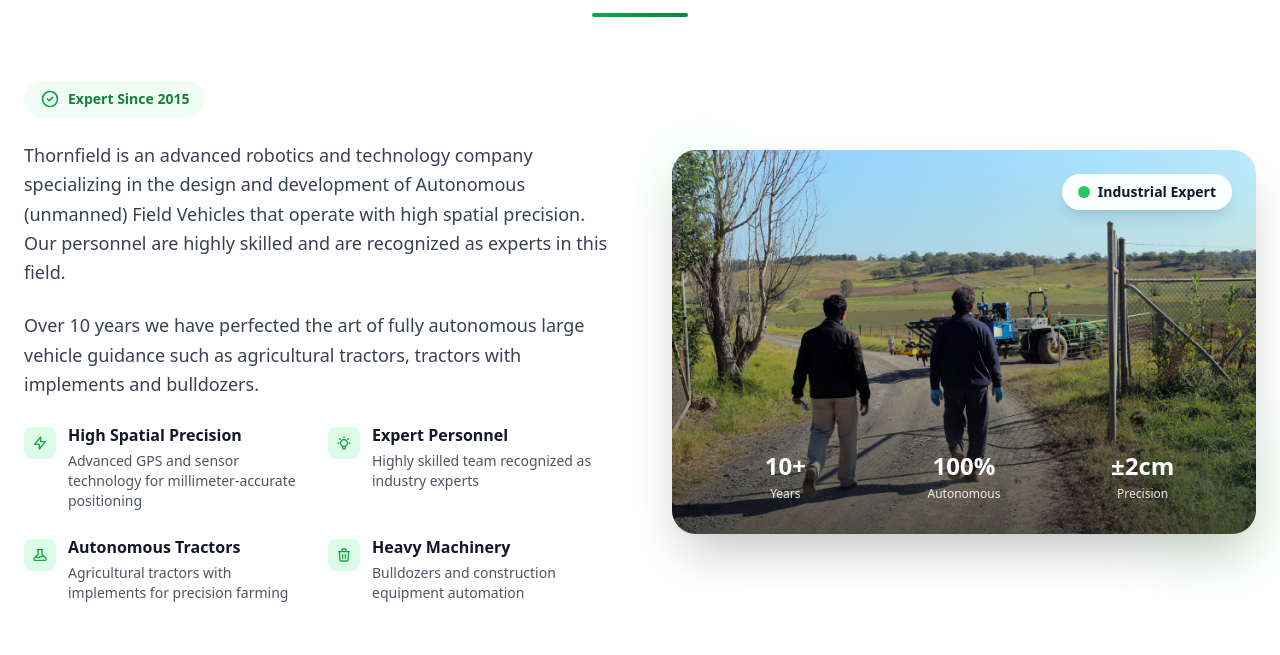
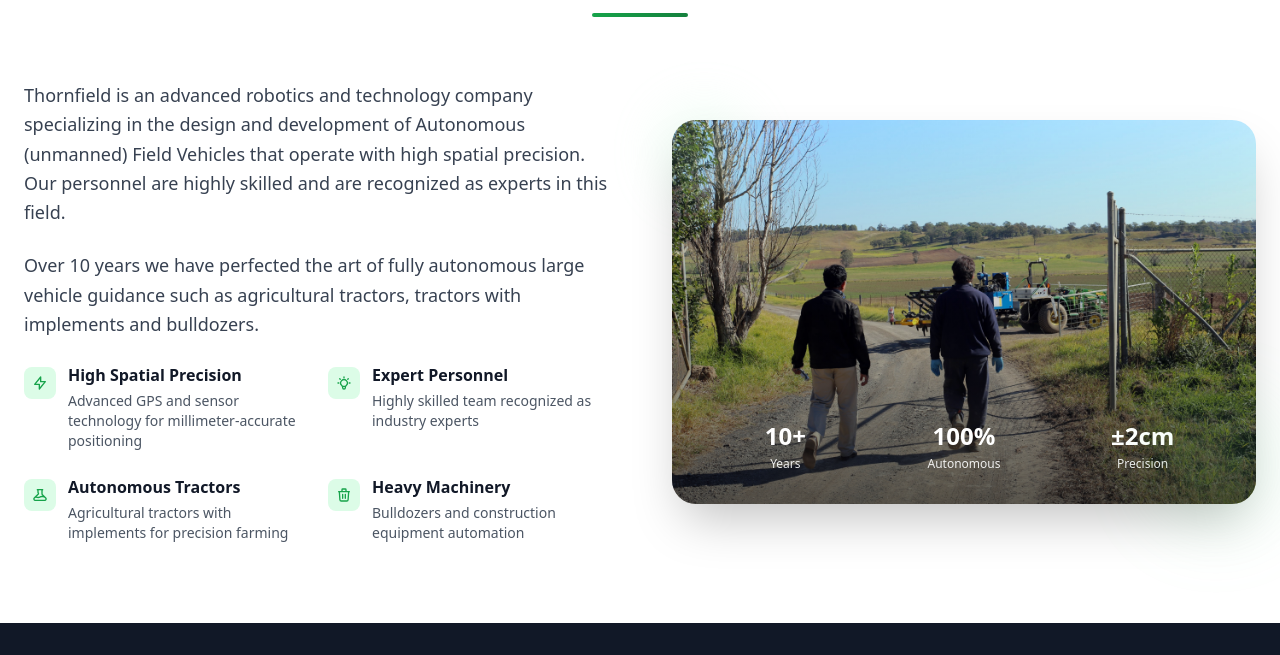
Before and after one commit to bestkavindu/Thornfield_HTML, a plain HTML site: page index.html in a window 1280 px wide. Shown: the part 939-1594 px from the top of the page. Drawn offline with nearby package versions, Linux system fonts and the light colour scheme.

Commit message:
Remove floating badges and expert status indicators for a cleaner design

```diff
--- a/index.html
+++ b/index.html
@@ -289,13 +289,7 @@
       <div class="grid grid-cols-1 lg:grid-cols-2 gap-16 items-center">
         <!-- Content -->
         <div class="space-y-6">
-          <div class="inline-flex items-center px-4 py-2 bg-green-50 rounded-full">
-            <svg class="w-5 h-5 text-green-600 mr-2" fill="none" stroke="currentColor" viewBox="0 0 24 24">
-              <path stroke-linecap="round" stroke-linejoin="round" stroke-width="2"
-                d="M9 12l2 2 4-4m6 2a9 9 0 11-18 0 9 9 0 0118 0z"></path>
-            </svg>
-            <span class="text-green-700 font-semibold text-sm">Expert Since 2015</span>
-          </div>
+
 
           <p class="text-lg text-gray-700 leading-relaxed">
             Thornfield is an advanced robotics and technology company specializing in the design and development of
@@ -396,13 +390,7 @@
               </div>
             </div>
 
-            <!-- Floating Badge -->
-            <div class="absolute top-6 right-6 bg-white/95 backdrop-blur-sm rounded-full px-4 py-2 shadow-lg">
-              <div class="flex items-center space-x-2">
-                <div class="w-3 h-3 bg-green-500 rounded-full animate-pulse"></div>
-                <span class="text-sm font-semibold text-gray-900">Industrial Expert</span>
-              </div>
-            </div>
+
           </div>
 
           <!-- Decorative Elements -->
```
